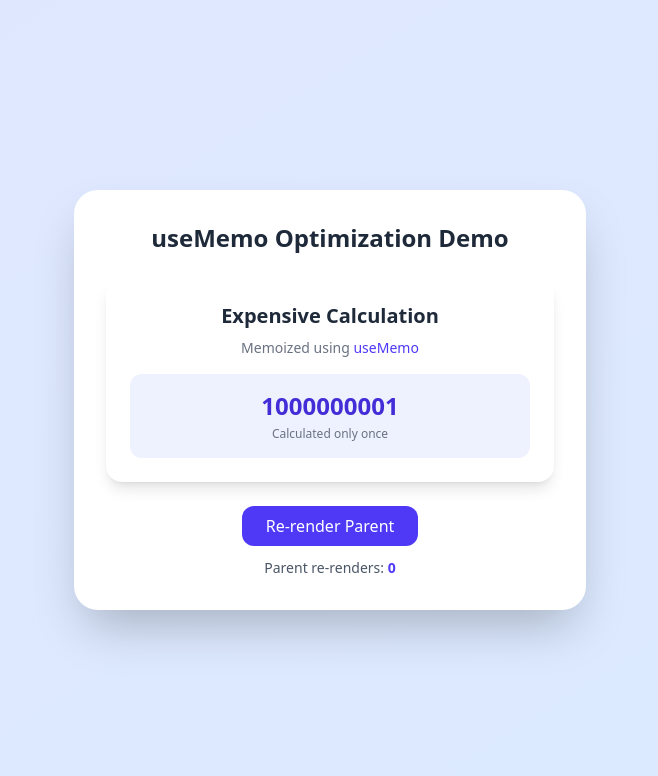
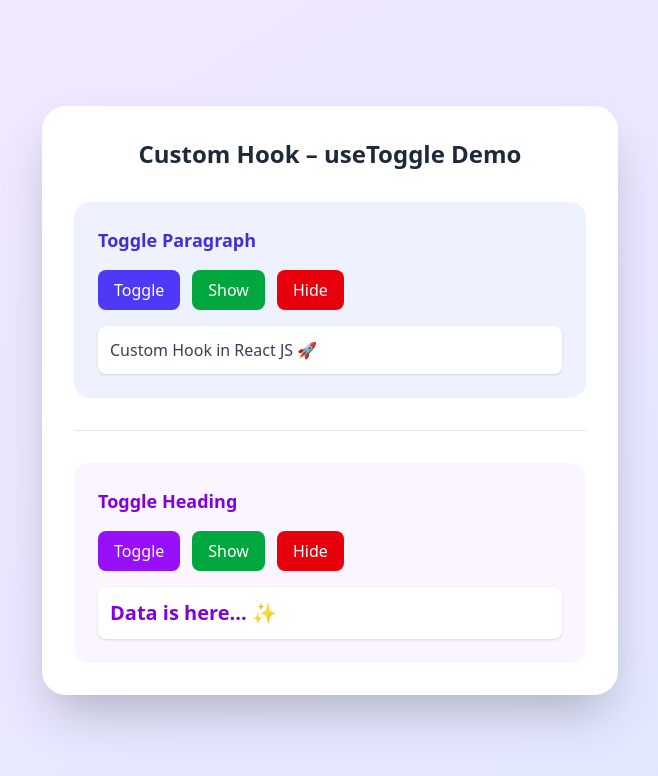
Before and after one commit to Shivam-Gupta-git/React-Practice-Project, a React (Vite) app in the folder Interview/: page / in a window 1280 px wide. Shown: the top 776 px of the page, without its empty margins (310-968 px from the left). Built offline with nearby package versions, Linux system fonts and the light colour scheme.

Commit message:
Interview

```diff
--- a/Interview/src/App.jsx
+++ b/Interview/src/App.jsx
@@ -5,6 +5,8 @@ import UnControlledComp_2 from './components/2.UnControlledComp'
 import UseState_4 from './components/4.UseState'
 import UseEffect from './components/5.useEffect'
 import MemoParentComponent from './components/6.useMemo'
+import ReactMemo from './components/7.React.Memo'
+import CustomeHook from './components/CustomeHook/CustomeHook'
 
 function App() {
 
@@ -16,7 +18,9 @@ function App() {
      {/* <ForwardRef_3></ForwardRef_3> */}
      {/* <UseState_4></UseState_4> */}
      {/* <UseEffect/> */}
-     <MemoParentComponent/>
+     {/* <MemoParentComponent/> */}
+     {/* <ReactMemo/> */}
+     <CustomeHook/>
     </>
   )
 }
--- /dev/null
+++ b/Interview/src/components/7.React.Memo.jsx
@@ -0,0 +1,63 @@
+import React, { useRef, useState } from "react";
+
+const Counts = React.memo(() => {
+  const reRenderCount = useRef(0);
+
+  return (
+    <div className="bg-white rounded-2xl shadow-md p-6 text-center">
+      <h2 className="text-lg font-semibold text-gray-800 mb-2">
+        Memoized Child Component
+      </h2>
+
+      <p className="text-sm text-gray-500 mb-4">
+        This component does <span className="font-medium">NOT</span> re-render
+        when parent state changes
+      </p>
+
+      <div className="bg-green-50 rounded-xl py-3">
+        <p className="text-2xl font-bold text-green-600">
+          {reRenderCount.current++}
+        </p>
+        <p className="text-xs text-gray-500 mt-1">
+          Render count (useRef)
+        </p>
+      </div>
+    </div>
+  );
+});
+
+const ReactMemo = () => {
+  const [count, setCount] = useState(0);
+
+  return (
+    <div className="min-h-screen bg-linear-to-br from-indigo-100 to-blue-100 flex items-center justify-center p-4">
+      <div className="bg-white rounded-3xl shadow-2xl p-8 w-full max-w-lg space-y-6">
+        <h1 className="text-2xl font-bold text-center text-gray-800">
+          React.memo Optimization Demo
+        </h1>
+
+        {/* Parent Counter */}
+        <div className="bg-indigo-50 rounded-2xl p-6 text-center">
+          <p className="text-sm text-gray-500 mb-2">
+            Parent Component State
+          </p>
+          <h2 className="text-3xl font-bold text-indigo-600 mb-4">
+            {count}
+          </h2>
+
+          <button
+            onClick={() => setCount(count + 1)}
+            className="px-6 py-2 rounded-xl bg-indigo-600 text-white font-medium hover:bg-indigo-700 active:scale-95 transition"
+          >
+            Increment Parent
+          </button>
+        </div>
+
+        {/* Memoized Child */}
+        <Counts />
+      </div>
+    </div>
+  );
+};
+
+export default ReactMemo;
--- /dev/null
+++ b/Interview/src/components/CustomeHook/CustomeHook.jsx
@@ -0,0 +1,91 @@
+import React from "react";
+import useToggle from "./useToggle";
+
+function CustomeHook() {
+  const [val, setVal] = useToggle(true);
+  const [data, setdata] = useToggle(true);
+
+  return (
+    <div className="min-h-screen bg-linear-to-br from-purple-100 to-indigo-100 flex items-center justify-center p-4">
+      <div className="bg-white rounded-3xl shadow-2xl p-8 w-full max-w-xl space-y-8">
+
+        <h1 className="text-2xl font-bold text-center text-gray-800">
+          Custom Hook – useToggle Demo
+        </h1>
+
+        {/* Section 1 */}
+        <div className="bg-indigo-50 rounded-2xl p-6 space-y-4">
+          <h2 className="text-lg font-semibold text-indigo-700">
+            Toggle Paragraph
+          </h2>
+
+          <div className="flex flex-wrap gap-3">
+            <button
+              className="px-4 py-2 rounded-lg bg-indigo-600 text-white hover:bg-indigo-700 transition"
+              onClick={setVal}
+            >
+              Toggle
+            </button>
+            <button
+              className="px-4 py-2 rounded-lg bg-green-600 text-white hover:bg-green-700 transition"
+              onClick={() => setVal(true)}
+            >
+              Show
+            </button>
+            <button
+              className="px-4 py-2 rounded-lg bg-red-600 text-white hover:bg-red-700 transition"
+              onClick={() => setVal(false)}
+            >
+              Hide
+            </button>
+          </div>
+
+          {val && (
+            <p className="mt-4 text-gray-700 bg-white rounded-lg p-3 shadow-sm">
+              Custom Hook in React JS 🚀
+            </p>
+          )}
+        </div>
+
+        {/* Divider */}
+        <div className="h-px bg-gray-200" />
+
+        {/* Section 2 */}
+        <div className="bg-purple-50 rounded-2xl p-6 space-y-4">
+          <h2 className="text-lg font-semibold text-purple-700">
+            Toggle Heading
+          </h2>
+
+          <div className="flex flex-wrap gap-3">
+            <button
+              className="px-4 py-2 rounded-lg bg-purple-600 text-white hover:bg-purple-700 transition"
+              onClick={setdata}
+            >
+              Toggle
+            </button>
+            <button
+              className="px-4 py-2 rounded-lg bg-green-600 text-white hover:bg-green-700 transition"
+              onClick={() => setdata(true)}
+            >
+              Show
+            </button>
+            <button
+              className="px-4 py-2 rounded-lg bg-red-600 text-white hover:bg-red-700 transition"
+              onClick={() => setdata(false)}
+            >
+              Hide
+            </button>
+          </div>
+
+          {data && (
+            <h1 className="mt-4 text-xl font-bold text-purple-700 bg-white rounded-lg p-3 shadow-sm">
+              Data is here... ✨
+            </h1>
+          )}
+        </div>
+      </div>
+    </div>
+  );
+}
+
+export default CustomeHook;
--- /dev/null
+++ b/Interview/src/components/CustomeHook/useToggle.jsx
@@ -0,0 +1,19 @@
+import { useState } from "react"
+
+const useToggle = (defaultVal) => {
+ const [value, setVal] = useState(defaultVal)
+
+ function toggleValue (val){
+  // console.log(val)
+  if(typeof val != 'boolean'){
+    // console.log('if')
+    setVal(!value)
+  }else{
+    // console.log('else')
+    setVal(val)
+  }
+ }
+ return [value, toggleValue]
+}
+
+export default useToggle
```
